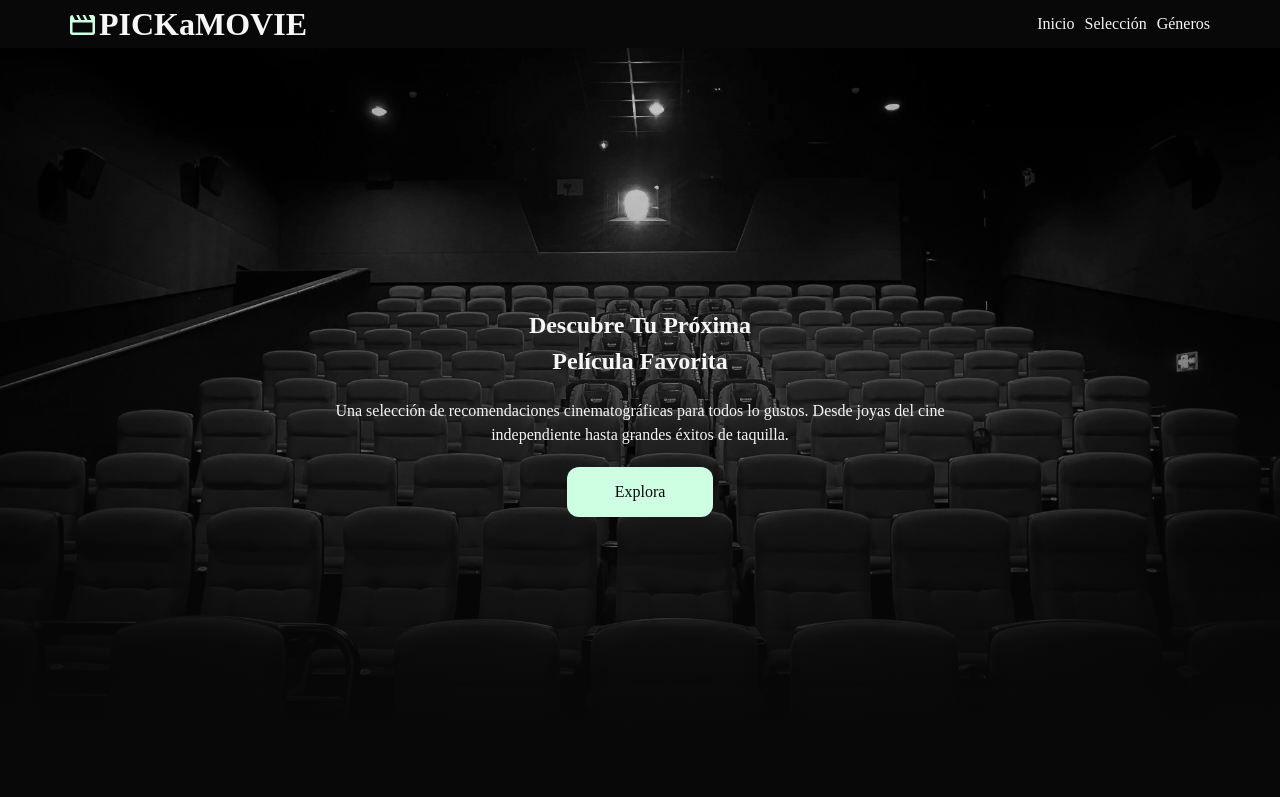
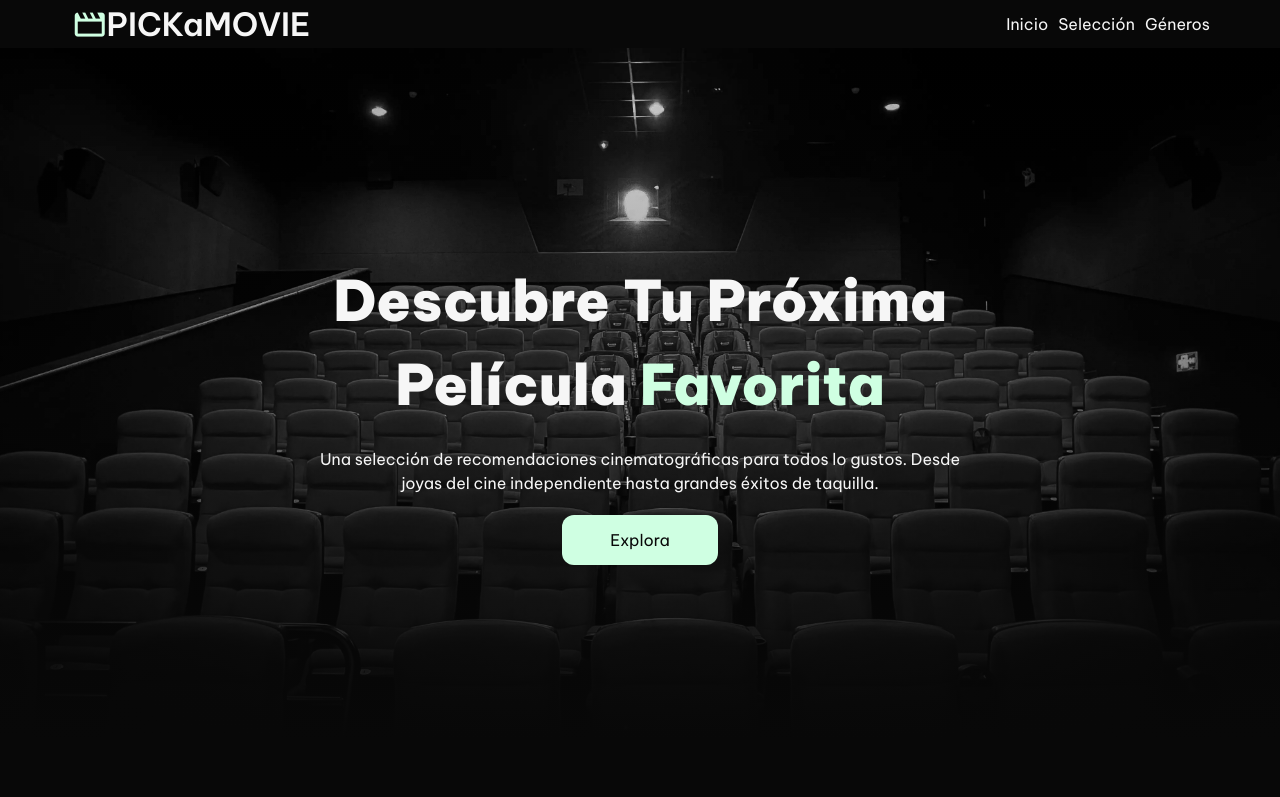
Before and after one commit to Viturico/project-pickamovie, a website: page src/index.html in a window 1280 px wide. Shown: the top 797 px of the page. Drawn offline with Linux system fonts and the light colour scheme.

Commit message:
Estilos y fuentes

```diff
--- a/src/css/global.css
+++ b/src/css/global.css
@@ -1,4 +1,131 @@
 @import "josh-reset.css";
+
+@font-face {
+  font-family: "Be Vietnam Pro";
+  src:
+    url("../assets/fonts/BeVietnamPro-ExtraBold.woff2") format("woff2"),
+    url("../assets/fonts/BeVietnamPro-ExtraBold.woff") format("woff");
+  font-weight: 800;
+  font-style: normal;
+  font-display: swap;
+}
+
+@font-face {
+  font-family: "Be Vietnam Pro";
+  src:
+    url("../assets/fonts/BeVietnamPro-Bold.woff2") format("woff2"),
+    url("../assets/fonts/BeVietnamPro-Bold.woff") format("woff");
+  font-weight: 700;
+  font-style: normal;
+  font-display: swap;
+}
+
+@font-face {
+  font-family: "Be Vietnam Pro";
+  src:
+    url("../assets/fonts/BeVietnamPro-Black.woff2") format("woff2"),
+    url("../assets/fonts/BeVietnamPro-Black.woff") format("woff");
+  font-weight: 900;
+  font-style: normal;
+  font-display: swap;
+}
+
+@font-face {
+  font-family: "Be Vietnam Pro";
+  src:
+    url("../assets/fonts/BeVietnamPro-Light.woff2") format("woff2"),
+    url("../assets/fonts/BeVietnamPro-Light.woff") format("woff");
+  font-weight: 300;
+  font-style: normal;
+  font-display: swap;
+}
+
+@font-face {
+  font-family: "Be Vietnam Pro";
+  src:
+    url("../assets/fonts/BeVietnamPro-Medium.woff2") format("woff2"),
+    url("../assets/fonts/BeVietnamPro-Medium.woff") format("woff");
+  font-weight: 500;
+  font-style: normal;
+  font-display: swap;
+}
+
+@font-face {
+  font-family: "Be Vietnam Pro";
+  src:
+    url("../assets/fonts/BeVietnamPro-Regular.woff2") format("woff2"),
+    url("../assets/fonts/BeVietnamPro-Regular.woff") format("woff");
+  font-weight: normal;
+  font-style: normal;
+  font-display: swap;
+}
+
+@font-face {
+  font-family: "Be Vietnam Pro";
+  src:
+    url("../assets/fonts/BeVietnamPro-SemiBold.woff2") format("woff2"),
+    url("../assets/fonts/BeVietnamPro-SemiBold.woff") format("woff");
+  font-weight: 600;
+  font-style: normal;
+  font-display: swap;
+}
+
+@font-face {
+  font-family: "pickamovie";
+  src:
+    url("../assets/fonts/pickamovie.woff2?46768877") format("woff2"),
+    url("../assets/fonts/pickamovie.woff?46768877") format("woff");
+  font-weight: normal;
+  font-style: normal;
+}
+
+[class^="icon-"]:before,
+[class*=" icon-"]:before {
+  font-family: "pickamovie";
+  font-style: normal;
+  font-weight: normal;
+  speak: never;
+
+  display: inline-block;
+  text-decoration: inherit;
+  width: 1em;
+  margin-right: 0.2em;
+  text-align: center;
+  /* opacity: .8; */
+
+  font-variant: normal;
+  text-transform: none;
+
+  /* fix buttons height, for twitter bootstrap */
+  line-height: 1em;
+
+  margin-left: 0.2em;
+
+  -webkit-font-smoothing: antialiased;
+  -moz-osx-font-smoothing: grayscale;
+}
+
+.icon-mail:before {
+  content: "\e800";
+} /* '' */
+.icon-claqueta:before {
+  content: "\e801";
+} /* '' */
+.icon-l_icon:before {
+  content: "\e802";
+} /* '' */
+.icon-github-circled:before {
+  content: "\f09b";
+} /* '' */
+.icon-instagram:before {
+  content: "\f16d";
+} /* '' */
+.icon-facebook-squared:before {
+  content: "\f308";
+} /* '' */
+.icon-codepen:before {
+  content: "\f32c";
+} /* '' */
 
 :root {
   --color-fondo: #080808;
@@ -19,6 +146,7 @@
 body {
   background: var(--color-fondo);
   color: var(--color-texto);
+  font-family: "Be Vietnam Pro";
 }
 
 header {
@@ -42,15 +170,19 @@ h3 {
 }
 
 logo-movie {
-  display: block;
+  display: flex;
+  align-items: center;
+  gap: 3px;
 
   i {
-    display: inline-block;
+    color: var(--color-destacado);
+    font-size: 1.5em;
   }
 
   h1,
   h2 {
     display: inline-block;
+    font-weight: 600;
   }
 }
 
@@ -158,6 +290,15 @@ section {
   align-items: center;
   gap: 20px;
 
+  h2 {
+    font-weight: 900;
+    font-size: 3.5rem;
+
+    span {
+      color: var(--color-destacado);
+    }
+  }
+
   .explora-button {
     padding: 0.8rem 3rem;
     border-radius: var(--border-radius);
@@ -260,6 +401,12 @@ footer {
       color: var(--color-texto);
     }
   }
+
+  logo-movie {
+    .icon-claqueta {
+      font-size: 1.2rem;
+    }
+  }
 }
 
 .nosotros {
--- a/src/index.html
+++ b/src/index.html
@@ -10,12 +10,7 @@
     <header>
       <div class="container">
         <logo-movie>
-          <i>
-            <svg  width="25" height="20" viewBox="0 0 25 20" fill="none" xmlns="http://www.w3.org/2000/svg" >
-              <path d="M2.5 0L5 5H8.75L6.25 0H8.75L11.25 5H15L12.5 0H15L17.5 5H21.25L18.75 0H22.5C23.1875 0 23.776 0.244792 24.2656 0.734375C24.7552 1.22396 25 1.8125 25 2.5V17.5C25 18.1875 24.7552 18.776 24.2656 19.2656C23.776 19.7552 23.1875 20 22.5 20H2.5C1.8125 20 1.22396 19.7552 0.734375 19.2656C0.244792 18.776 0 18.1875 0 17.5V2.5C0 1.8125 0.244792 1.22396 0.734375 0.734375C1.22396 0.244792 1.8125 0 2.5 0ZM2.5 7.5V17.5H22.5V7.5H2.5ZM2.5 7.5V17.5V7.5Z" fill="#CFFFE2" />
-            </svg>
-          </i>
-          <h1>PICKaMOVIE</h1>
+          <i class="icon-claqueta"></i><h1>PICKaMOVIE</h1>
         </logo-movie>
         <nav id="menu" class="menu">
           <ul>
@@ -177,11 +172,7 @@
         <div class="container">
           <div class="nosotros">
             <logo-movie>
-            <i>
-              <svg  width="21" height="16" viewBox="0 0 25 20" fill="none" xmlns="http://www.w3.org/2000/svg" >
-                <path d="M2.5 0L5 5H8.75L6.25 0H8.75L11.25 5H15L12.5 0H15L17.5 5H21.25L18.75 0H22.5C23.1875 0 23.776 0.244792 24.2656 0.734375C24.7552 1.22396 25 1.8125 25 2.5V17.5C25 18.1875 24.7552 18.776 24.2656 19.2656C23.776 19.7552 23.1875 20 22.5 20H2.5C1.8125 20 1.22396 19.7552 0.734375 19.2656C0.244792 18.776 0 18.1875 0 17.5V2.5C0 1.8125 0.244792 1.22396 0.734375 0.734375C1.22396 0.244792 1.8125 0 2.5 0ZM2.5 7.5V17.5H22.5V7.5H2.5ZM2.5 7.5V17.5V7.5Z" fill="#CFFFE2" />
-              </svg>
-            </i>
+            <i class="icon-claqueta"></i>
             <h2>PICKaMOVIE</h2>
           </logo-movie>
             <p>
```
Also changed, not shown: src/assets/fonts/BeVietnamPro-Black.woff (added), src/assets/fonts/BeVietnamPro-Black.woff2 (added), src/assets/fonts/BeVietnamPro-Bold.woff (added), src/assets/fonts/BeVietnamPro-Bold.woff2 (added), src/assets/fonts/BeVietnamPro-ExtraBold.woff (added), src/assets/fonts/BeVietnamPro-ExtraBold.woff2 (added), src/assets/fonts/BeVietnamPro-Light.woff (added), src/assets/fonts/BeVietnamPro-Light.woff2 (added), src/assets/fonts/BeVietnamPro-Medium.woff (added), src/assets/fonts/BeVietnamPro-Medium.woff2 (added), src/assets/fonts/BeVietnamPro-Regular.woff (added), src/assets/fonts/BeVietnamPro-Regular.woff2 (added), src/assets/fonts/BeVietnamPro-SemiBold.woff (added), src/assets/fonts/BeVietnamPro-SemiBold.woff2 (added), 2 more files.
